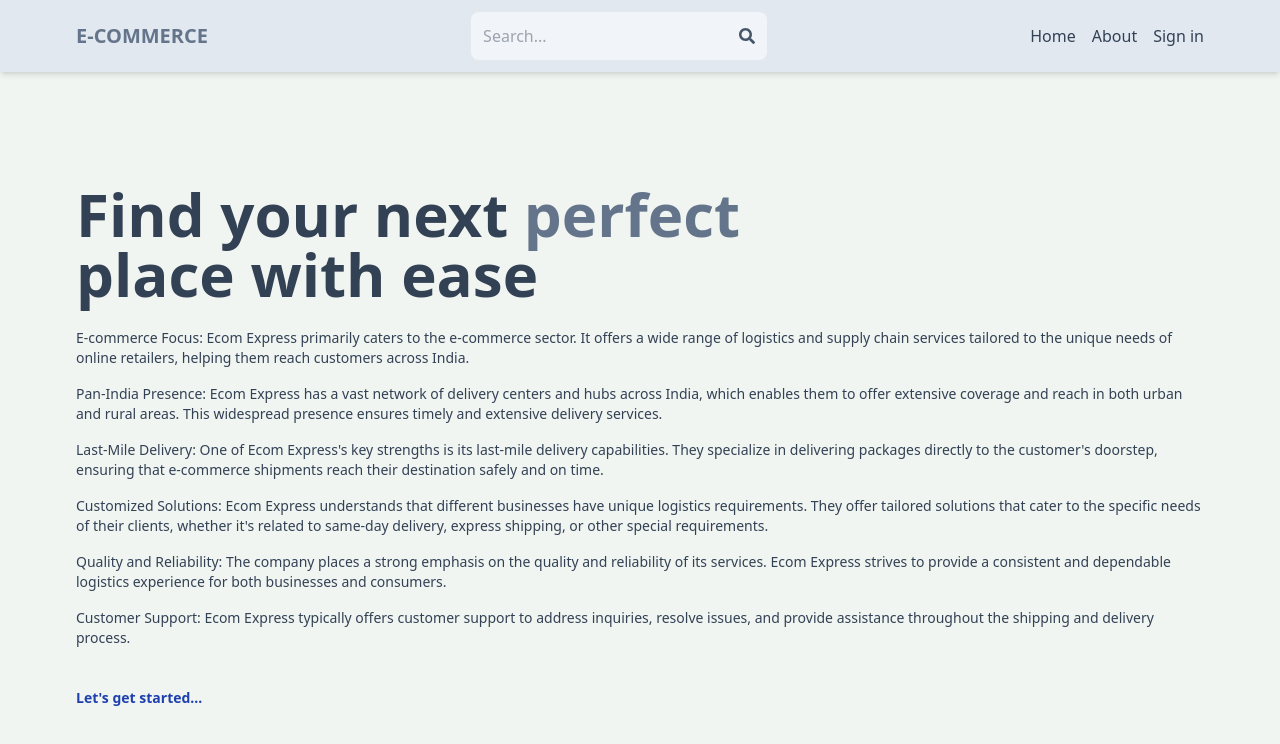
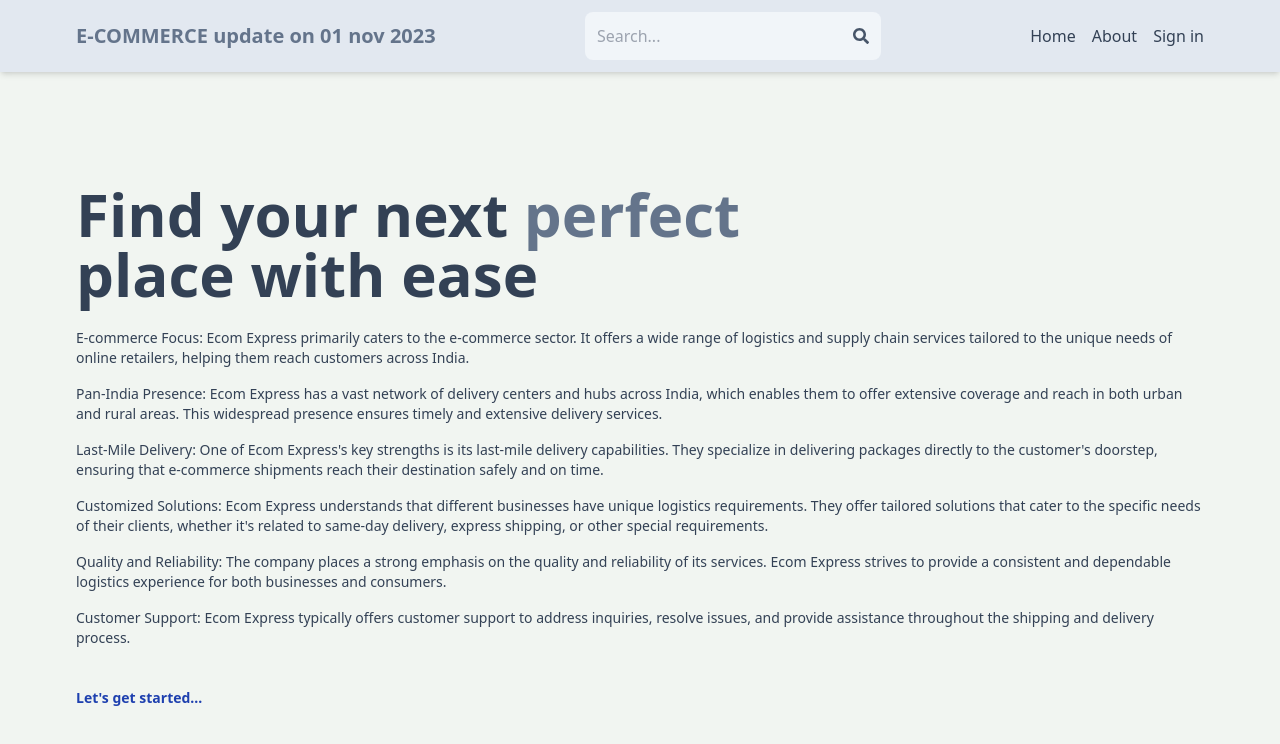
Before and after one commit to dharmender0801/awsfront-end, a React (Vite) app: page / in a window 1280 px wide. Shown: the top 744 px of the page. Built offline with nearby package versions, Linux system fonts and the light colour scheme; no server answers.

Commit message:
testing for new updates

```diff
--- a/src/components/Header.jsx
+++ b/src/components/Header.jsx
@@ -27,7 +27,7 @@
       <div className='flex justify-between items-center max-w-6xl mx-auto p-3'>
         <Link to='/'>
           <h1 className='font-bold text-sm sm:text-xl flex flex-wrap'>
-            <span className='text-slate-500'>E-COMMERCE </span>
+            <span className='text-slate-500'>E-COMMERCE update on 01 nov 2023 </span>
 
           </h1>
         </Link>
```
